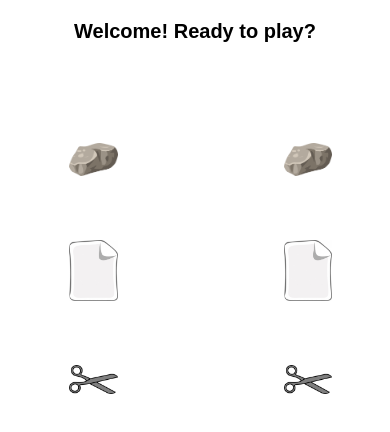
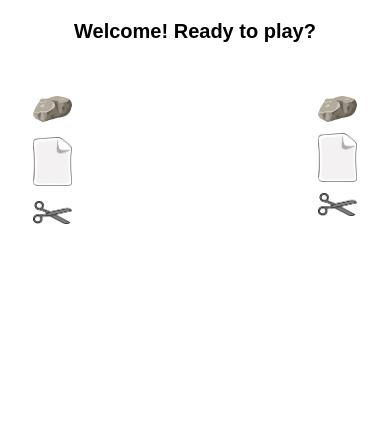
Before and after one commit to xMaxxxz/odin-rockpaperscissors, a plain HTML site: page index.html in a window 390 px wide. Drawn offline with Linux system fonts and the light colour scheme.

Commit message:
Change some style values and change to %. Add a bit of responsive design.

```diff
--- a/main.css
+++ b/main.css
@@ -1,42 +1,58 @@
 body {
     margin: 0;
     padding: 0;
+    height: 100%;
 }
 
 p {
     text-align: center;
     font-weight: bold;
     font-family: Arial, Helvetica, sans-serif;
-    font-size: 20px;
+    font-size: 30px;
 }
 
 .endmessage {
-    font-size: 30px;
+    font-size: 40px;
     font-weight: bold;
 }
 
 #selection {
-    max-width: 25%;
-    max-height: 100%;
-    margin-top: 50px;
-    margin-left: 10%;
+    width: 20%;
+    height: 60%;
+    margin-top: 7%;
+    margin-left: 7%;
     display: inline-block;
 }
 
 #computer {
-    max-width: 25%;
-    max-height: 100%;
-    margin-top: 50px;
-    margin-right: 10%;
+    width: 20%;
+    margin-top: 7%;
+    margin-right: 7%;
     float: right;
 }
 
 img {
     width: 50%;
-    margin: 30px;
+    margin: 7%;
     text-align: center;
+}
+
+#computer img {
+    float: right;
 }
 
 .fade {
     opacity: 0.25;
 }
+
+@media only screen and (max-width: 620px) {
+
+    p {
+        font-size: 20px;
+    }
+
+    .endmessage {
+        font-size: 30px;
+    }
+
+}
```
